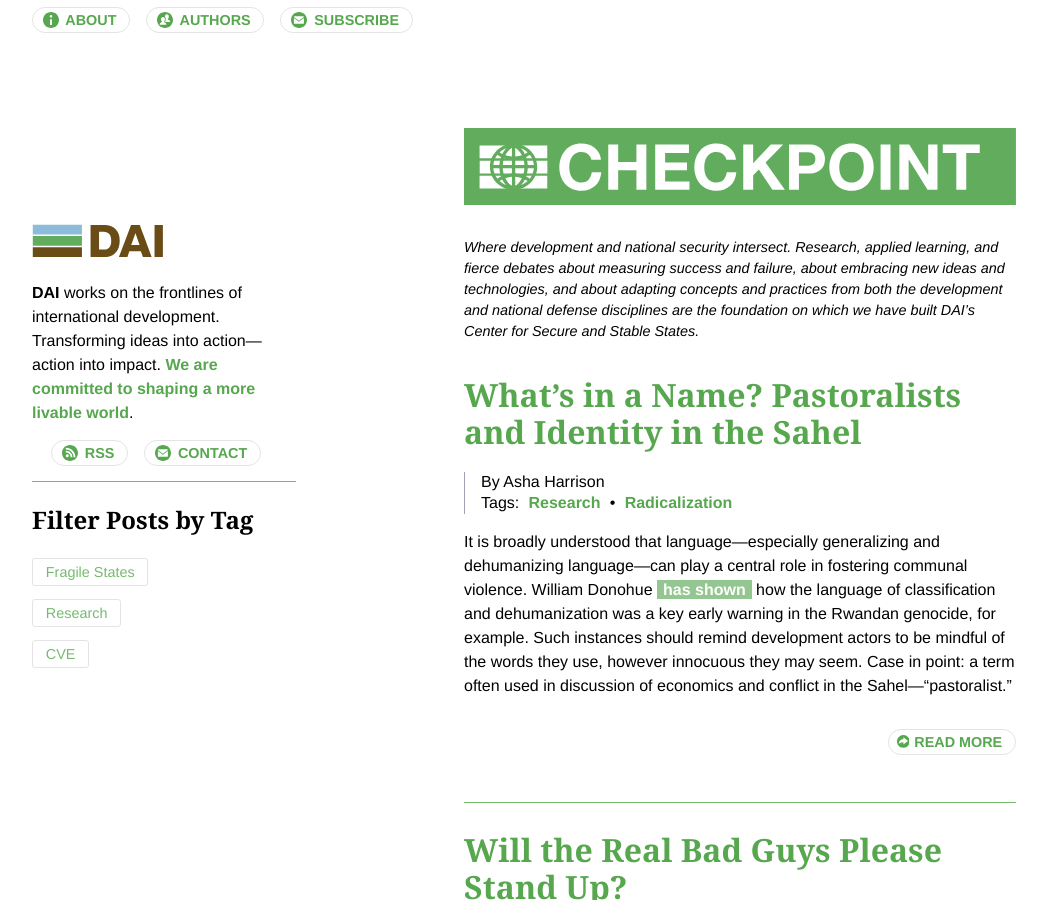
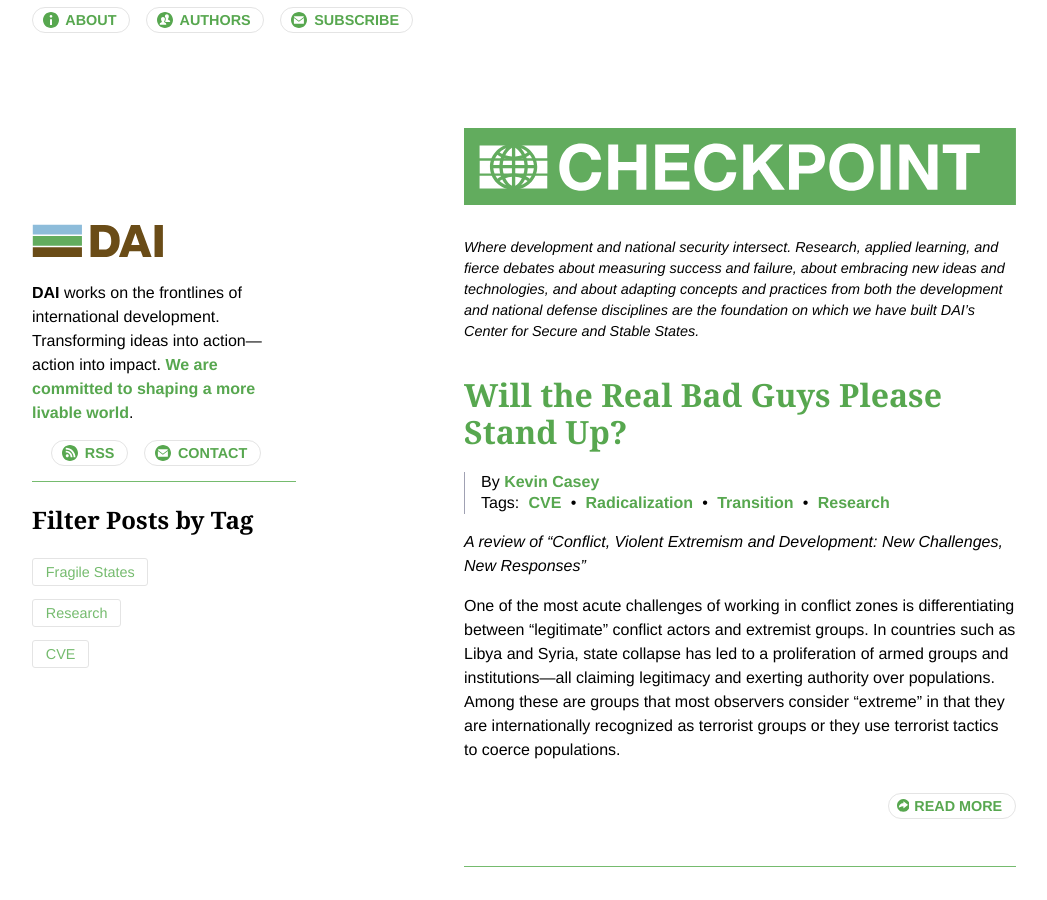
Before and after one commit to BryanSchuetz/CS-, a Jekyll site: the page built from index.md, in a window 1280 px wide and 900 px high. Shown: the whole window, without its empty margins (116-1163 px from the left). Built offline with Jekyll 4.4.1, drawn with Linux system fonts in a browser that asks for light colours; part of the change alters nothing that is shown.

Commit message:
Updated Whats In A Name Pastoralists And Identity In The Sahel

```diff
--- a/_posts/2018-02-26-whats-in-a-name-pastoralists-and-identity-in-the-sahel.markdown
+++ b/_posts/2018-02-26-whats-in-a-name-pastoralists-and-identity-in-the-sahel.markdown
@@ -1,27 +1,28 @@
 ---
-title: What’s in a Name? Pastoralists and Identity in the Sahel
+title: 'Words Matter: Pastoralists and Identity in the Sahel'
 date: 2018-02-26 22:18:00 Z
+published: false
 tags:
 - Research
-- Radicalization
+- CVE
 Author: Asha Harrison
 ---
 
-It is broadly understood that language—especially generalizing and dehumanizing language—can play a central role in fostering communal violence. William Donohue [has shown](https://www.researchgate.net/publication/254116598_The_Identity_Trap_The_Language_of_Genocide) how the language of classification and dehumanization was a key early warning in the Rwandan genocide, for example. Such instances should remind development actors to be mindful of the words they use, however innocuous they may seem. Case in point: a term often used in discussion of economics and conflict in the Sahel—“pastoralist.”
+It is broadly understood that language—especially generalizing and dehumanizing language—can play a central role in fostering communal violence. William Donohue [has shown](https://www.researchgate.net/publication/254116598_The_Identity_Trap_The_Language_of_Genocide) how the language of classification was a key early warning in the Rwandan genocide, for example. Such instances should remind the development community to be mindful of the words they use, however innocuous they may seem. Case in point: a term often used in discussion of economics and conflict in the African Sahel, “pastoralist.”
 
 <!--more-->
 
 ![Asha_Fulani_map.jpg](/uploads/Asha_Fulani_map.jpg)
-`Distribution of Fula people in the Sahel and West Africa, where the darkest color is the heaviest concentration of Fula. Photo by Sarah Welch, CC BY-SA 4.0, https://commons.wikimedia.org/w/index.php?curid=52517986`
+`Distribution of Fulani people in the Sahel and West Africa, where the darkest color is the heaviest concentration of Fulani. Map by [Sarah Welch](https://creativecommons.org/licenses/by-sa/4.0/deed.en).`
 
-Spanning the African continent, the Sahel is culturally, linguistically, and ethnically diverse, home to various ethnic groups that don’t fit neatly into the national borders of the countries making up the region. One such group is the Fulani, whose 20-25 million members live in 20 sovereign states and speak numerous languages, even though they share cultural and behavioral patterns passed down through generations.
+Spanning the African continent, the Sahel is culturally, linguistically, and ethnically diverse, home to various ethnic groups that don’t fit neatly into the national borders of the countries making up the region. One such group is the Fulani, whose 20 to 25 million members live in 20 sovereign states and speak numerous languages, even though they share cultural and behavioral patterns passed down through generations.
 
-One would think that a group as expansive and diverse as the Fulani would defy caricature and stereotype. But the Fula people find themselves referred to more often than not simply as pastoralists by development professionals and international organizations. This generalization is both inaccurate—it is estimated that only one third of Fulani are herders—and potentially harmful, especially at a time when economic stressors are bringing heightened attention to the friction between herding and other economic activities.
+One would think that a group as expansive and diverse as the Fulani would defy caricature and stereotype. But the Fulani find themselves referred to more often than not simply as pastoralists by development professionals and international organizations. This generalization is both inaccurate—it is estimated that only one-third of Fulani are herders—and potentially harmful, especially at a time when economic stressors are bringing heightened attention to the friction between herding and other economic activities.
 
-We see this dynamic at play today in Mali and Burkina Faso. Fula communities across these neighboring countries may be found living as homogeneous groups in villages or settlements, in mixed communities in rural areas, or in multicultural, multiethnic urban environments such as Ouagadougou or Bamako. Historically speaking, there is nothing in the relationships between Fulani and the ethnic groups with whom they live side by side that would suggest any predilection for violence—centuries have passed without incidents of what is misleadingly termed “ethnic conflict.”
+We see this dynamic at play today in Mali and Burkina Faso. Fula communities across these neighboring countries may be found living as homogeneous groups in villages or settlements, in mixed communities in rural areas, or in multicultural, multiethnic urban environments such as in the cities of Ouagadougou or Bamako. Historically speaking, there is nothing in the relationships between Fulani and the ethnic groups with whom they live side-by-side that would suggest any predilection for violence—centuries have passed without incidents of what is misleadingly termed “ethnic conflict.”
 
 However, like much of the Sahel, [Burkina Faso](http://www.fews.net/sites/default/files/documents/reports/fs2012-3084.pdf) and [Mali ](http://www.fews.net/sites/default/files/documents/reports/fs2012-3105.pdf)are confronting poverty and climate change, the latter resulting in extreme weather and desertification. Increasingly intense competition for dwindling land and resources can all too easily lead to conflict. Cattle grazing on cultivated crops can have a catastrophic impact on farmers; conversely, grazing corridors or water sources blocked by cultivation may doom entire herds. Failed harvests or lost livestock assets can mean life or death for families, so it is unsurprising that people react strongly, sometimes violently, when they feel their livelihoods are threatened. As climate conditions and conflict make income increasingly unpredictable, people take drastic measures to protect what is theirs. Economic divisions take on increasingly ethnic dimensions as people band together in the face of what becomes perceived as a common threat. Communities take a step closer to communal violence.
 
-Needless to say, then, these tensions are about more than loose words. But when development organizations fall prey to the pastoralist trope, we reinforce a narrative whereby Fulani are pigeon-holed as pastoralists and implicated en masse in those underlying tensions. This sloppiness is inexcusable in areas at risk of communal conflict and mass killings, which is increasingly the case in Mali, Burkina Faso, and other countries across the Sahel, where Fula peoples—partly as a consequence of stereotyping language—are associated more and more with violence and by extension with extremists.
+Needless to say, then, these tensions are about more than loose words. But when development organizations fall prey to the pastoralist trope, we reinforce a narrative whereby Fulani are pigeonholed as pastoralists and implicated en masse in those underlying tensions. This sloppiness is inexcusable in areas at risk of communal conflict and mass killings, which is increasingly the case in Mali, Burkina Faso, and other countries across the Sahel, where Fulani—partly as a consequence of stereotyping language—are associated more and more with violence and, by extension, with extremists.
 
-As development actors, we must be sure that the language we use does not reinforce conflict narratives or magnify suspicions between communities. We can also tackle the broader issues around how language can lead to, exacerbate, or perpetuate conflict, as DAI is doing in various countries—working with young people and others to spread messages of peace, monitor derogatory language, and set up communication groups to stop the spread of inflammatory rumors. Beyond that, we can support  organizations such as [Tabital Pulaaku](http://www.tabitalpulaaku.org/), which is working internationally to raise awareness of the richness of Fula culture, address the stigmatization of Fulani in the Sahel, and advocate for more sensitive integration of Fulani peoples into national dialogues.
+As development actors, we must be sure that the language we use does not reinforce conflict narratives or magnify suspicions between communities. We can also tackle the broader issues around how language can lead to, exacerbate, or perpetuate conflict, as DAI is doing in various countries—working with young people and others to spread messages of peace, monitor derogatory language, and set up communication groups to stop the spread of inflammatory rumors. Beyond that, we can support  organizations such as [Tabital Pulaaku](http://www.tabitalpulaaku.org/), which is working internationally to raise awareness of the richness of Fulani culture, address the stigmatization of Fulani in the Sahel, and advocate for more sensitive integration of Fulani peoples into national dialogues.
```
